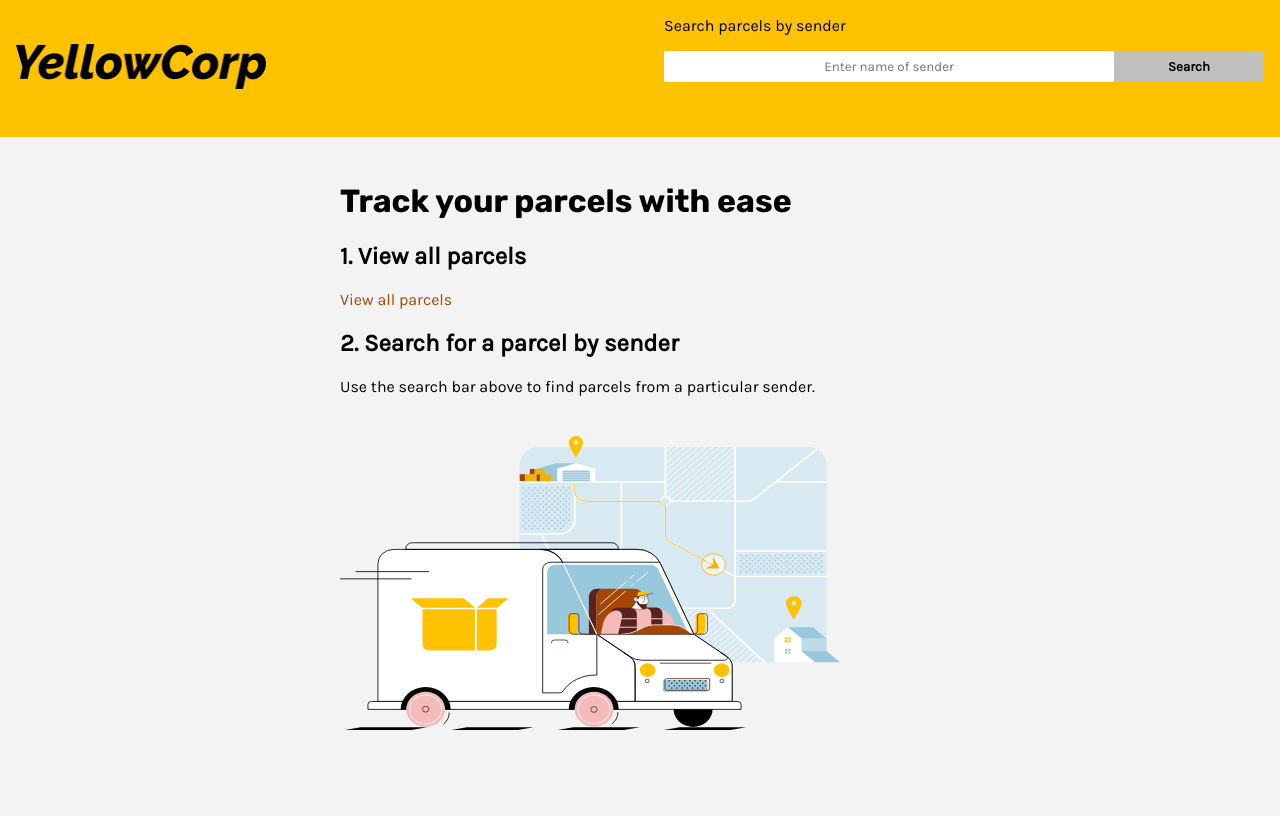
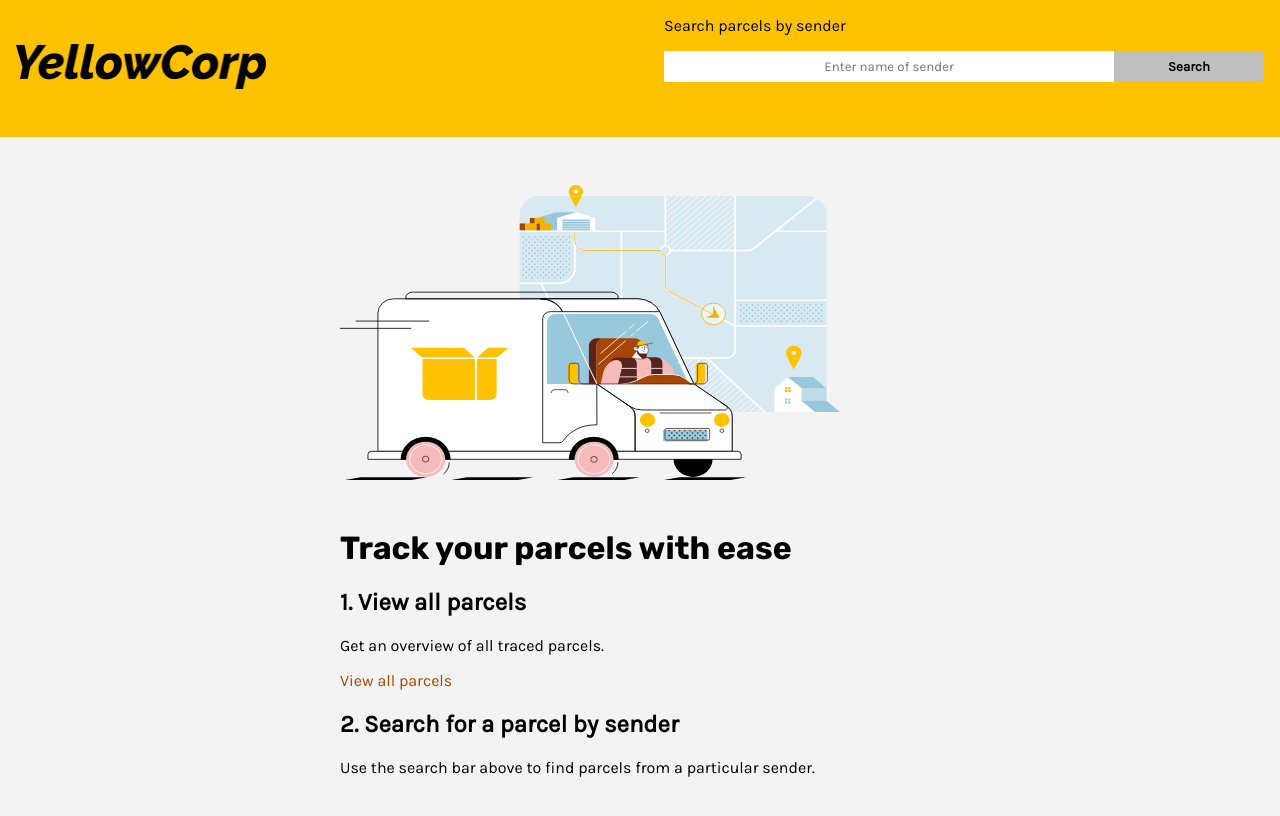
Before and after one commit to eeels22/package-tracker, a React (Create React App) app: page / in a window 1280 px wide. Shown: the top 816 px of the page. Built offline with nearby package versions, Linux system fonts and the light colour scheme.

Commit message:
moved image up

```diff
--- a/src/pages/Home.jsx
+++ b/src/pages/Home.jsx
@@ -1,5 +1,5 @@
 // NPM package
-import {Link} from "react-router-dom";
+import { Link } from "react-router-dom";
 
 export default function Home() {
   // Constants
@@ -8,17 +8,17 @@ export default function Home() {
 
   return (
     <div id="home" className="container">
-      <h1>Track your parcels with ease</h1>
-      <h2>1. View all parcels</h2>
-      <Link to="/list">View all parcels</Link>
-      <h2>2. Search for a parcel by sender</h2>
-      <p>Use the search bar above to find parcels from a particular sender.</p>
-
       <img
         src={imageURL}
         alt="Illustration of a delivery van"
         className="image-van"
       />
+      <h1>Track your parcels with ease</h1>
+      <h2>1. View all parcels</h2>
+      <p>Get an overview of all traced parcels.</p>
+      <Link to="/list">View all parcels</Link>
+      <h2>2. Search for a parcel by sender</h2>
+      <p>Use the search bar above to find parcels from a particular sender.</p>
     </div>
   );
 }
```
